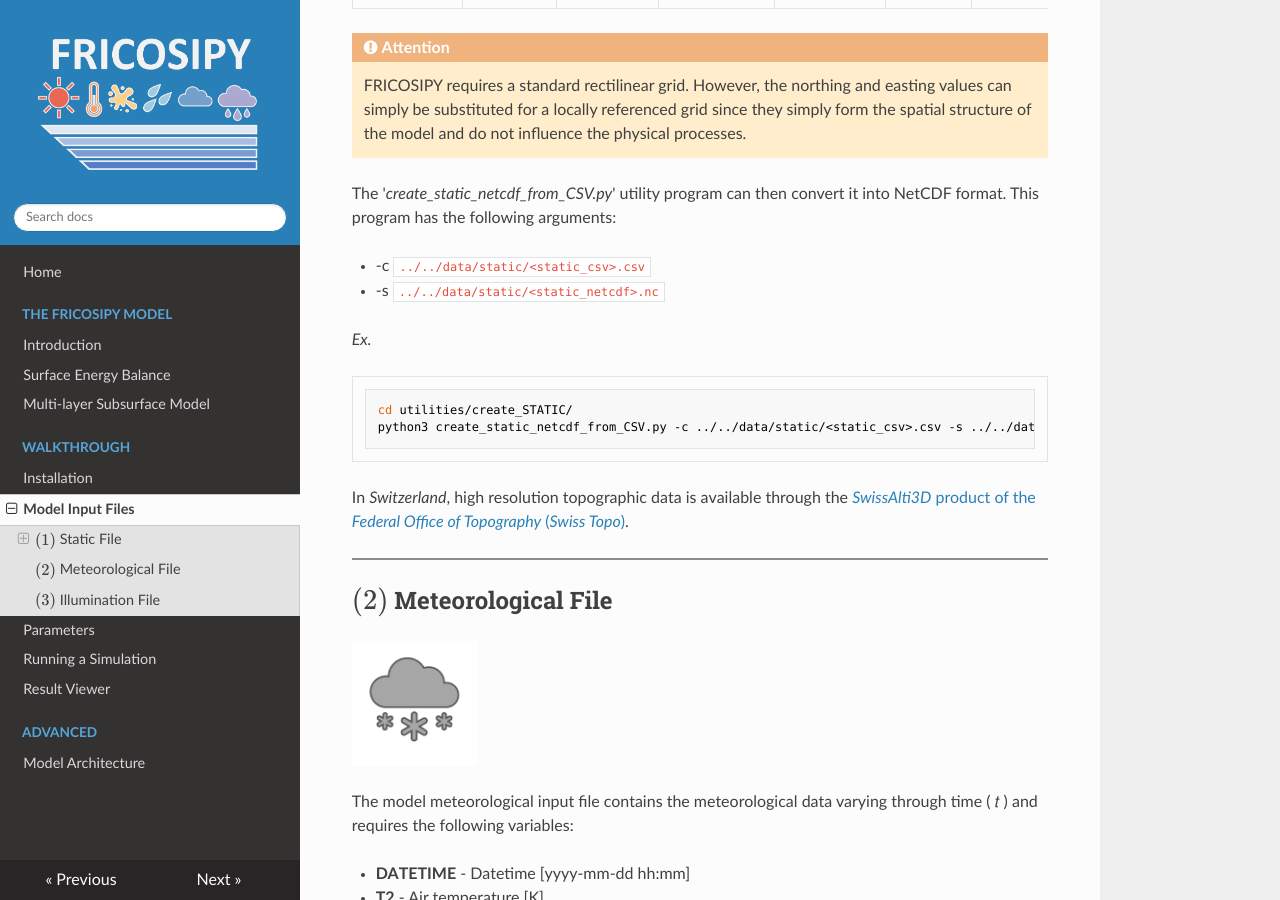
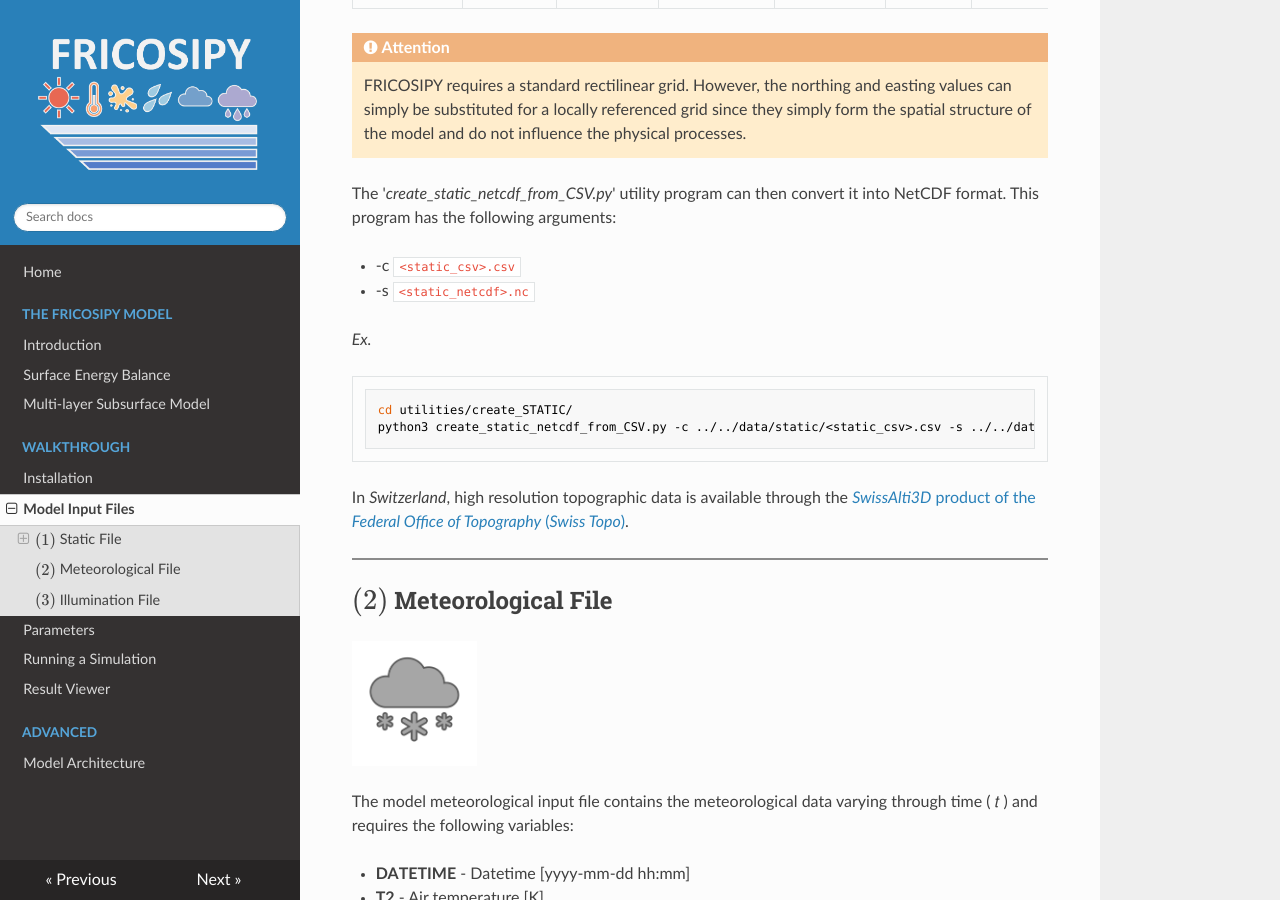
Before and after one commit to MarcusGastaldello/FRICOSIPY, an MkDocs documentation site: the page built from docs/model_input_files.md, in a window 1280 px wide and 900 px high, scrolled down 1368 px. Built offline with MkDocs 1.6.1, drawn with Linux system fonts in a browser that asks for light colours; nearby versions of some CDN libraries.

Commit message:
Update model_input_files.md

```diff
--- a/docs/model_input_files.md
+++ b/docs/model_input_files.md
@@ -56,8 +56,8 @@
 
 The '*create_static_netcdf_from_CSV.py*' utility program can then convert it into NetCDF format. This program has the following arguments:
 
-* -c   `../../data/static/<static_csv>.csv`
-* -s   `../../data/static/<static_netcdf>.nc`
+* -c   `<static_csv>.csv`
+* -s   `<static_netcdf>.nc`
 
 *Ex.*
 
```
